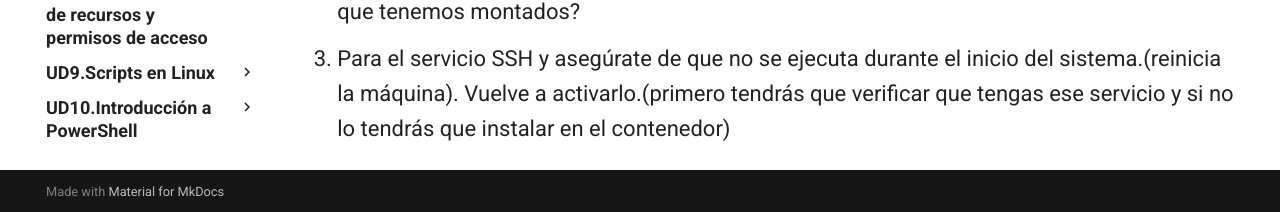
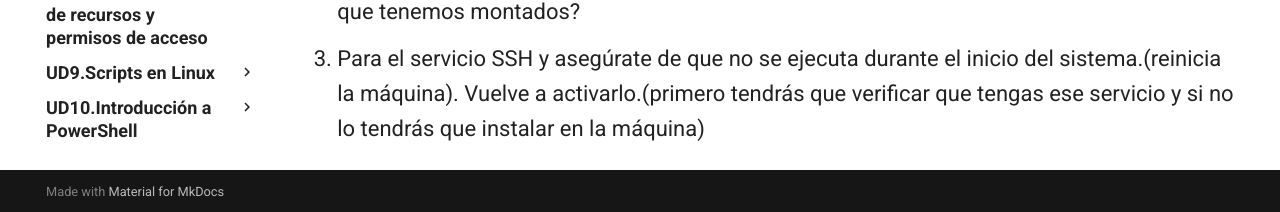
Before and after one commit to jmarlu/ISO, an MkDocs documentation site: the page built from docs/Examenes/Examen1EVA/examen.md, in a window 1280 px wide and 900 px high, scrolled down 643 px. Shown: the part 685-897 px from the top of the window. Built offline with MkDocs 1.6.1 and Material for MkDocs 9.7.7, drawn with Linux system fonts in a browser that asks for light colours.

```diff
--- a/docs/Examenes/Examen1EVA/examen.md
+++ b/docs/Examenes/Examen1EVA/examen.md
@@ -23,4 +23,4 @@ soluciones:
 
 1. Crea una tarea con systemd.timer, que se lance el 10 de diciembre de 2024, consistente en contar el número de ficheros mayores de 2MB, del usuario root. El resultado de este comando debe almacenarse en el fichero `~/ej1`
 2. Configurar el sistema para montar en el arranque, la partición `/dev/sdb` en el directorio `~/D2`,**sobre el disco duro anteriormente montado**, en **modo lectura y escritura** de forma que **no** se permita la ejecución de programas de dicha partición. Además debe chequearse periódicamente la partición en el arranque del sistema.¿Cómo vemos todos los elementos que tenemos montados?
-3. Para el servicio SSH y asegúrate de que no se ejecuta durante el inicio del sistema.(reinicia la máquina). Vuelve a activarlo.(primero tendrás que verificar que tengas ese servicio y si no lo tendrás que instalar en el contenedor)
+3. Para el servicio SSH y asegúrate de que no se ejecuta durante el inicio del sistema.(reinicia la máquina). Vuelve a activarlo.(primero tendrás que verificar que tengas ese servicio y si no lo tendrás que instalar en la máquina)
```
Also changed, not shown: docs/UD5/conxClientesWindows.md (+2 -0 lines).
